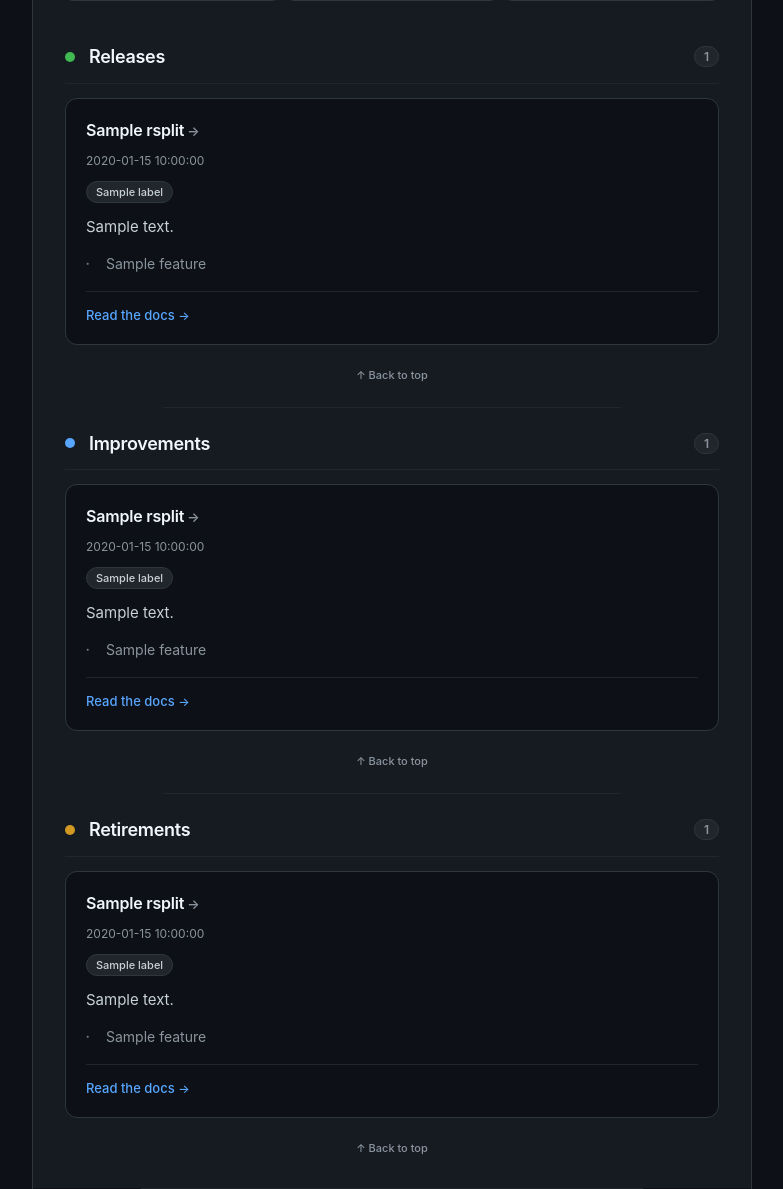
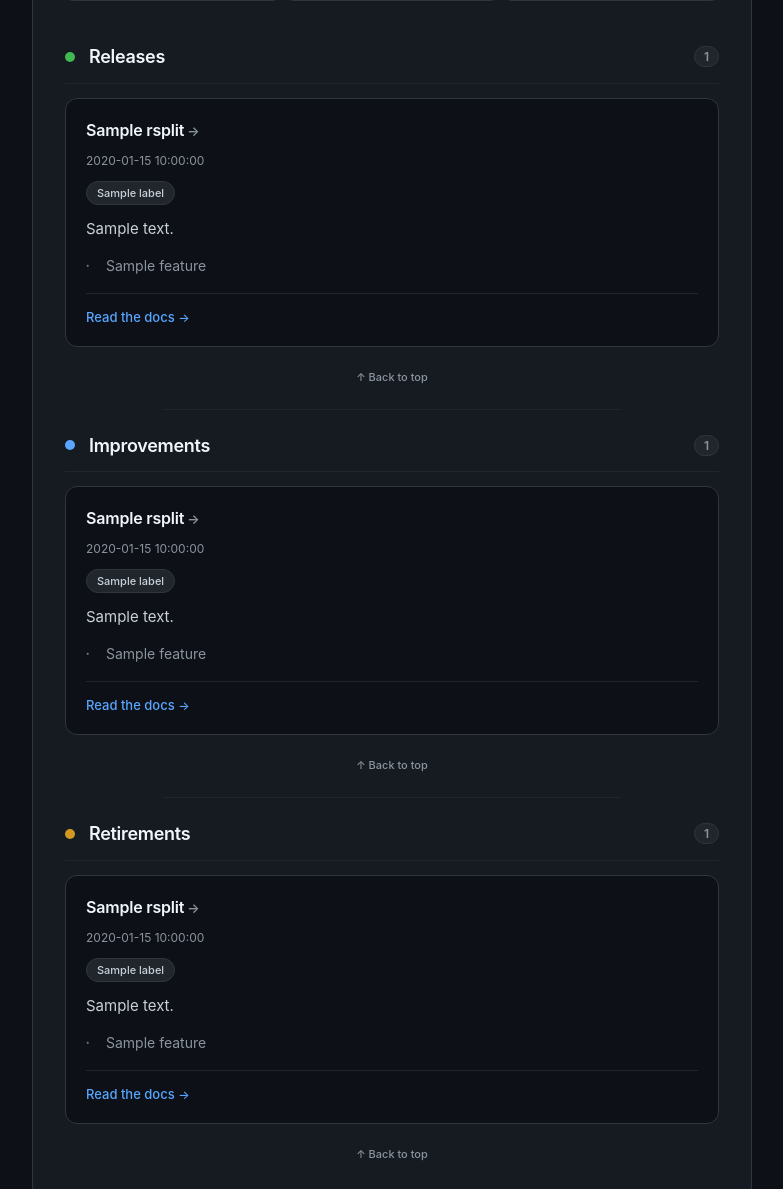
Before and after one commit to franktomasello/GH-Changelog-Email-Digest, a Python web app: template templates/digest_email.html in a window 1280 px wide. Shown: the part 397-1586 px from the top of the page, without its empty margins (248-1031 px from the left). Run offline with Jinja, Linux system fonts and the light colour scheme; the template is opened without the code that fills it: most values are stand-ins (such as "Sample title", 1, 10 or a date in 2020).

Commit message:
Make label pill spacing deterministic and balance padding (#49)
The label pills used line-height:normal, which renders inconsistently across
clients — Outlook/Word make such pills taller with vertically off-center text.
Set an explicit line-height (14px) with mso-line-height-rule:exactly so every
pill is a deterministic 24px tall with perfectly centered text everywhere, and
nudge padding to a more balanced 4px/10px (height unchanged).

_fit_labels' width budget updated to match the slightly wider padding (chrome
20px -> 22px) so the single-row guarantee stays accurate.

Verified: all pills render at a uniform 24px height with even 6px gaps, flush-left
with the card title/summary. Suite at 72 passing.

Co-authored-by: Claude Fable 5 <noreply@anthropic.com>

```diff
--- a/src/changelog.py
+++ b/src/changelog.py
@@ -971,13 +971,13 @@ def _fit_labels(labels: list[str], max_px: float = 240.0, max_count: int = 3) ->
     Pills must always render as one horizontal row — never stacked — so emit
     labels only while their estimated rendered width fits ~240px (the card
     content width at a 320px viewport, with slack). Estimate: ~5.8px/char at
-    11px Mona Sans/Helvetica, plus 20px pill chrome (padding + border) and a
-    6px gap between pills.
+    11px Mona Sans/Helvetica, plus 22px pill chrome (10px*2 padding + 1px*2
+    border) and a 6px gap between pills.
     """
     out: list[str] = []
     used = 0.0
     for label in labels[:max_count]:
-        width = 5.8 * len(label) + 20 + (6 if out else 0)
+        width = 5.8 * len(label) + 22 + (6 if out else 0)
         if used + width > max_px:
             break
         out.append(label)
--- a/templates/digest_email.html
+++ b/templates/digest_email.html
@@ -336,7 +336,7 @@
                           {% if release.labels %}
                           <table role="presentation" cellspacing="0" cellpadding="0" border="0" width="100%" class="card-labels-wrap">
                             <tr><td style="padding-bottom: 6px;">
-                            {% for label in release.labels[:3] %}<table role="presentation" cellspacing="0" cellpadding="0" border="0" align="left"><tr><td style="padding: 0 6px 6px 0;"><table role="presentation" cellspacing="0" cellpadding="0" border="0"><tr><td bgcolor="#21262d" class="card-label" style="padding: 3px 9px; background-color: #21262d; border: 1px solid #30363d; border-radius: 100px; font-family: 'Mona Sans', -apple-system, BlinkMacSystemFont, 'Segoe UI', Roboto, Helvetica, Arial, sans-serif; font-size: 11px; font-weight: 500; color: #c9d1d9; white-space: nowrap;">{{ label }}</td></tr></table></td></tr></table>{% endfor %}
+                            {% for label in release.labels[:3] %}<table role="presentation" cellspacing="0" cellpadding="0" border="0" align="left"><tr><td style="padding: 0 6px 6px 0;"><table role="presentation" cellspacing="0" cellpadding="0" border="0"><tr><td bgcolor="#21262d" class="card-label" style="padding: 4px 10px; line-height: 14px; mso-line-height-rule: exactly; background-color: #21262d; border: 1px solid #30363d; border-radius: 100px; font-family: 'Mona Sans', -apple-system, BlinkMacSystemFont, 'Segoe UI', Roboto, Helvetica, Arial, sans-serif; font-size: 11px; font-weight: 500; color: #c9d1d9; white-space: nowrap;">{{ label }}</td></tr></table></td></tr></table>{% endfor %}
                             </td></tr>
                           </table>
                           {% endif %}
@@ -418,7 +418,7 @@
                           {% if improvement.labels %}
                           <table role="presentation" cellspacing="0" cellpadding="0" border="0" width="100%" class="card-labels-wrap">
                             <tr><td style="padding-bottom: 6px;">
-                            {% for label in improvement.labels[:3] %}<table role="presentation" cellspacing="0" cellpadding="0" border="0" align="left"><tr><td style="padding: 0 6px 6px 0;"><table role="presentation" cellspacing="0" cellpadding="0" border="0"><tr><td bgcolor="#21262d" class="card-label" style="padding: 3px 9px; background-color: #21262d; border: 1px solid #30363d; border-radius: 100px; font-family: 'Mona Sans', -apple-system, BlinkMacSystemFont, 'Segoe UI', Roboto, Helvetica, Arial, sans-serif; font-size: 11px; font-weight: 500; color: #c9d1d9; white-space: nowrap;">{{ label }}</td></tr></table></td></tr></table>{% endfor %}
+                            {% for label in improvement.labels[:3] %}<table role="presentation" cellspacing="0" cellpadding="0" border="0" align="left"><tr><td style="padding: 0 6px 6px 0;"><table role="presentation" cellspacing="0" cellpadding="0" border="0"><tr><td bgcolor="#21262d" class="card-label" style="padding: 4px 10px; line-height: 14px; mso-line-height-rule: exactly; background-color: #21262d; border: 1px solid #30363d; border-radius: 100px; font-family: 'Mona Sans', -apple-system, BlinkMacSystemFont, 'Segoe UI', Roboto, Helvetica, Arial, sans-serif; font-size: 11px; font-weight: 500; color: #c9d1d9; white-space: nowrap;">{{ label }}</td></tr></table></td></tr></table>{% endfor %}
                             </td></tr>
                           </table>
                           {% endif %}
@@ -500,7 +500,7 @@
                           {% if retirement.labels %}
                           <table role="presentation" cellspacing="0" cellpadding="0" border="0" width="100%" class="card-labels-wrap">
                             <tr><td style="padding-bottom: 6px;">
-                            {% for label in retirement.labels[:3] %}<table role="presentation" cellspacing="0" cellpadding="0" border="0" align="left"><tr><td style="padding: 0 6px 6px 0;"><table role="presentation" cellspacing="0" cellpadding="0" border="0"><tr><td bgcolor="#21262d" class="card-label" style="padding: 3px 9px; background-color: #21262d; border: 1px solid #30363d; border-radius: 100px; font-family: 'Mona Sans', -apple-system, BlinkMacSystemFont, 'Segoe UI', Roboto, Helvetica, Arial, sans-serif; font-size: 11px; font-weight: 500; color: #c9d1d9; white-space: nowrap;">{{ label }}</td></tr></table></td></tr></table>{% endfor %}
+                            {% for label in retirement.labels[:3] %}<table role="presentation" cellspacing="0" cellpadding="0" border="0" align="left"><tr><td style="padding: 0 6px 6px 0;"><table role="presentation" cellspacing="0" cellpadding="0" border="0"><tr><td bgcolor="#21262d" class="card-label" style="padding: 4px 10px; line-height: 14px; mso-line-height-rule: exactly; background-color: #21262d; border: 1px solid #30363d; border-radius: 100px; font-family: 'Mona Sans', -apple-system, BlinkMacSystemFont, 'Segoe UI', Roboto, Helvetica, Arial, sans-serif; font-size: 11px; font-weight: 500; color: #c9d1d9; white-space: nowrap;">{{ label }}</td></tr></table></td></tr></table>{% endfor %}
                             </td></tr>
                           </table>
                           {% endif %}
```
